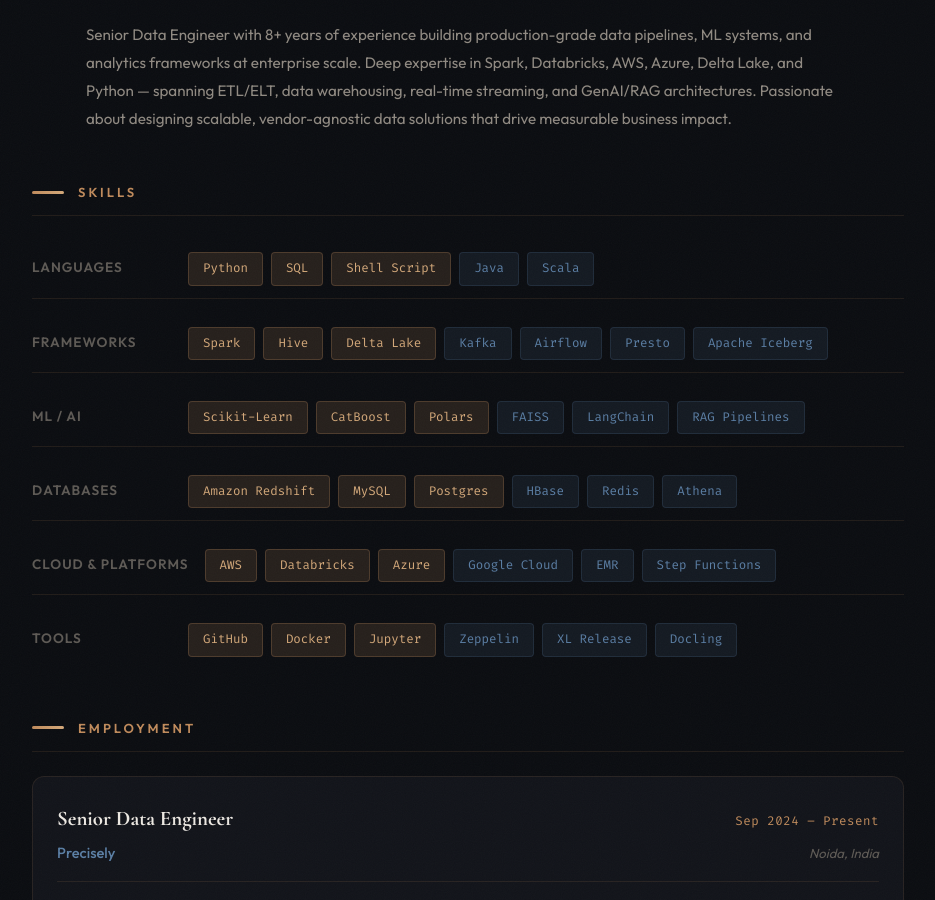
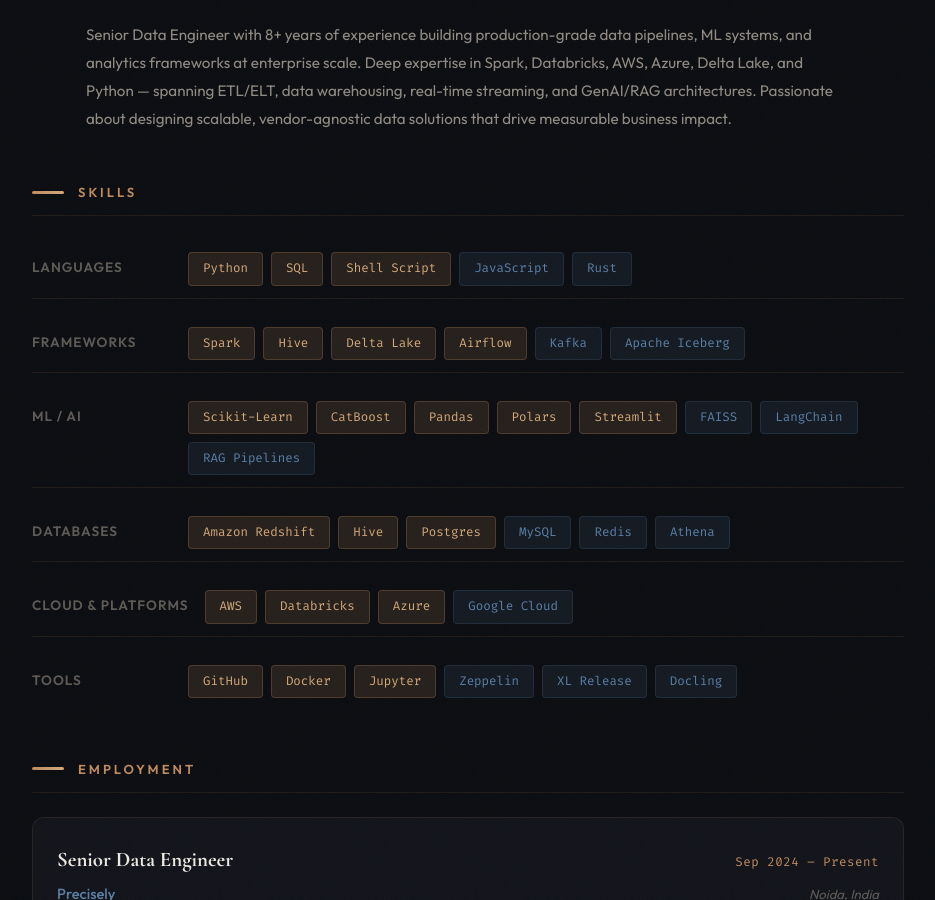
Before and after one commit to progrkaushl/progrkaushl.github.io, a Jekyll site: the page built from index.html, in a window 1280 px wide and 900 px high, scrolled down 398 px. Shown: the whole window, without its empty margins (172-1107 px from the left). Built offline with Jekyll 4.4.1, drawn with Linux system fonts in a browser that asks for light colours.

Commit message:
Modify skills.yml to update programming skills
Updated skills list by adding JavaScript, Rust, Airflow, Pandas, Streamlit, and Hive, while removing Java, Scala, MySQL, EMR, and Step Functions.

```diff
--- a/_data/skills.yml
+++ b/_data/skills.yml
@@ -4,25 +4,26 @@
     - SQL
     - Shell Script
   secondary:
-    - Java
-    - Scala
+    - JavaScript
+    - Rust
 
 - category: Frameworks
   primary:
     - Spark
     - Hive
     - Delta Lake
+    - Airflow
   secondary:
     - Kafka
-    - Airflow
-    - Presto
     - Apache Iceberg
 
 - category: ML / AI
   primary:
     - Scikit-Learn
     - CatBoost
+    - Pandas
     - Polars
+    - Streamlit
   secondary:
     - FAISS
     - LangChain
@@ -31,10 +32,10 @@
 - category: Databases
   primary:
     - Amazon Redshift
-    - MySQL
+    - Hive
     - Postgres
   secondary:
-    - HBase
+    - MySQL
     - Redis
     - Athena
 
@@ -45,8 +46,6 @@
     - Azure
   secondary:
     - Google Cloud
-    - EMR
-    - Step Functions
 
 - category: Tools
   primary:
```
